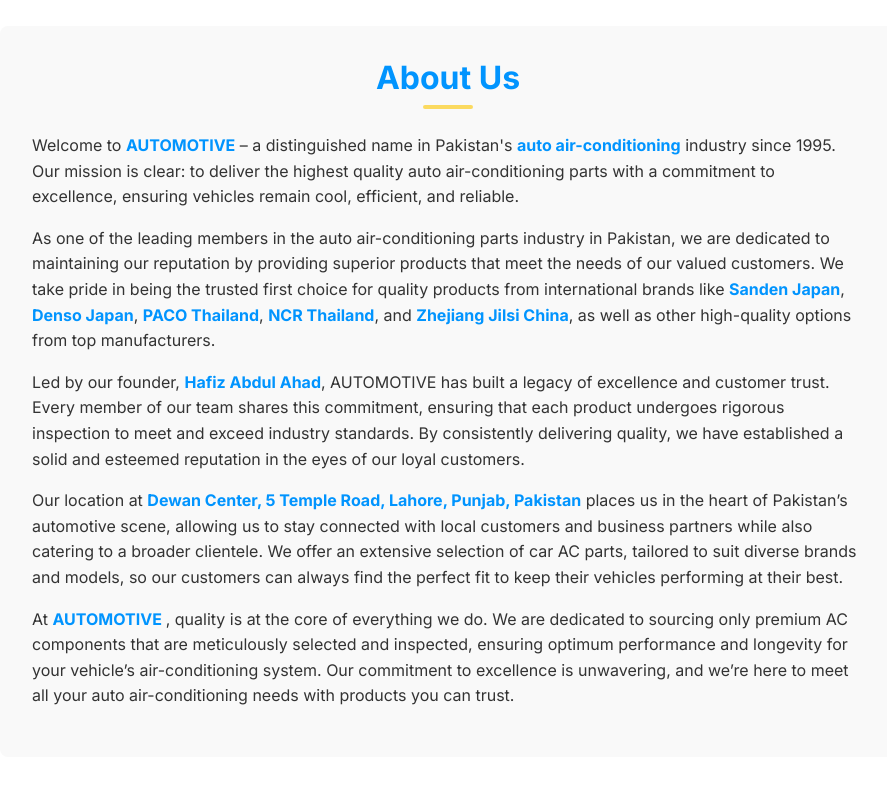
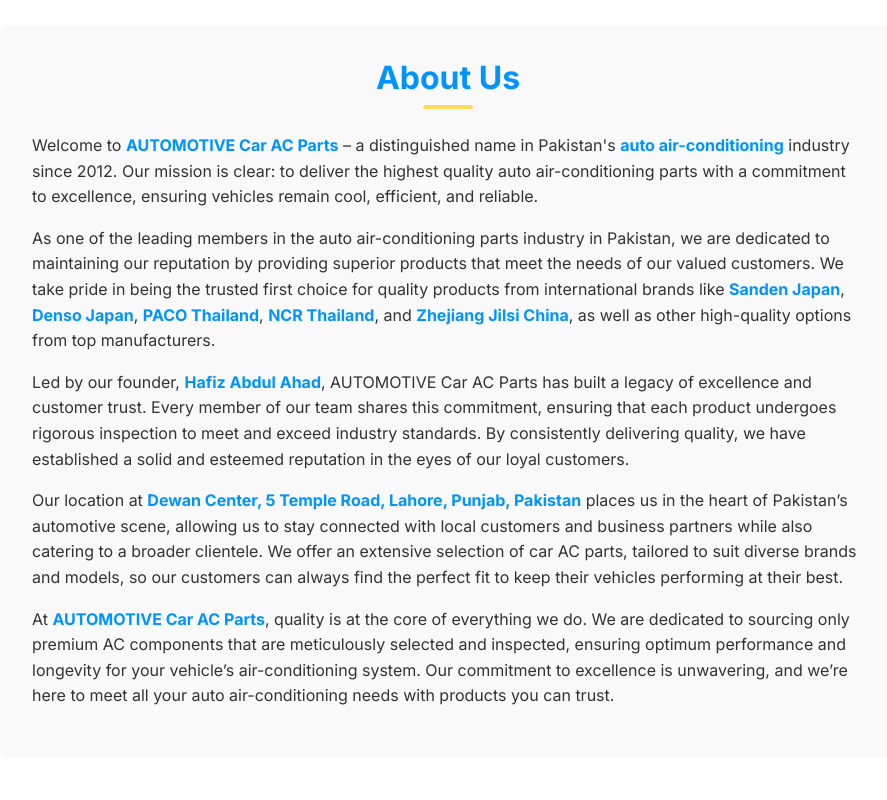
Before and after one commit to RuhaibDev/CarParts_Web, a React (Create React App) app: page / in a window 1280 px wide. Shown: the part 4080-4880 px from the top of the page, without its empty margins (192-1079 px from the left). Built offline with nearby package versions, Linux system fonts and the light colour scheme; a web font is replaced by a local one.

Commit message:
logo resized and about us changed

```diff
--- a/src/AboutUs.jsx
+++ b/src/AboutUs.jsx
@@ -1,4 +1,3 @@
-import React from "react";
 import "./AboutUs.css";
 
 const AboutUs = () => {
@@ -6,19 +5,19 @@
     <div id="about" className="about-us-container">
   <h2>About Us</h2>
   <p>
-    Welcome to <strong>AUTOMOTIVE</strong> – a distinguished name in Pakistan's <strong> auto air-conditioning</strong> industry since 1995. Our mission is clear: to deliver the highest quality auto air-conditioning parts with a commitment to excellence, ensuring vehicles remain cool, efficient, and reliable.
+    Welcome to <strong>AUTOMOTIVE Car AC Parts</strong> – a distinguished name in Pakistan's <strong> auto air-conditioning</strong> industry since 2012. Our mission is clear: to deliver the highest quality auto air-conditioning parts with a commitment to excellence, ensuring vehicles remain cool, efficient, and reliable.
   </p>
   <p>
     As one of the leading members in the auto air-conditioning parts industry in Pakistan, we are dedicated to maintaining our reputation by providing superior products that meet the needs of our valued customers. We take pride in being the trusted first choice for quality products from international brands like <strong>Sanden Japan</strong>, <strong>Denso Japan</strong>, <strong>PACO Thailand</strong>, <strong>NCR Thailand</strong>, and <strong>Zhejiang Jilsi China</strong>, as well as other high-quality options from top manufacturers.
   </p>
   <p>
-    Led by our founder, <strong>Hafiz Abdul Ahad</strong>, AUTOMOTIVE has built a legacy of excellence and customer trust. Every member of our team shares this commitment, ensuring that each product undergoes rigorous inspection to meet and exceed industry standards. By consistently delivering quality, we have established a solid and esteemed reputation in the eyes of our loyal customers.
+    Led by our founder, <strong>Hafiz Abdul Ahad</strong>, AUTOMOTIVE Car AC Parts has built a legacy of excellence and customer trust. Every member of our team shares this commitment, ensuring that each product undergoes rigorous inspection to meet and exceed industry standards. By consistently delivering quality, we have established a solid and esteemed reputation in the eyes of our loyal customers.
   </p>
   <p>
     Our location at <strong>Dewan Center, 5 Temple Road, Lahore, Punjab, Pakistan</strong> places us in the heart of Pakistan’s automotive scene, allowing us to stay connected with local customers and business partners while also catering to a broader clientele. We offer an extensive selection of car AC parts, tailored to suit diverse brands and models, so our customers can always find the perfect fit to keep their vehicles performing at their best.
   </p>
   <p>
-    At <strong> AUTOMOTIVE </strong>, quality is at the core of everything we do. We are dedicated to sourcing only premium AC components that are meticulously selected and inspected, ensuring optimum performance and longevity for your vehicle’s air-conditioning system. Our commitment to excellence is unwavering, and we’re here to meet all your auto air-conditioning needs with products you can trust.
+    At <strong> AUTOMOTIVE Car AC Parts</strong>, quality is at the core of everything we do. We are dedicated to sourcing only premium AC components that are meticulously selected and inspected, ensuring optimum performance and longevity for your vehicle’s air-conditioning system. Our commitment to excellence is unwavering, and we’re here to meet all your auto air-conditioning needs with products you can trust.
   </p>
 </div>
 
--- a/src/Footer.jsx
+++ b/src/Footer.jsx
@@ -21,7 +21,7 @@
           <div className="logo d-flex flex-column align-center justify-center">
             <img src={AULOGO2} style={{"height":"140px", width:"140px"}} alt="Automotive Logo" />
           <div className="d-flex align-center justify-center ">
-            <img style={{"height":"140px", width:"170px"}} src={AULOGO} alt="Automotive Logo" />
+            <img style={{"height":"60px", width:"80px"}} src={AULOGO} alt="Automotive Logo" />
             <h2><span>AutoMotive</span></h2>
 </div>
           </div>
```
